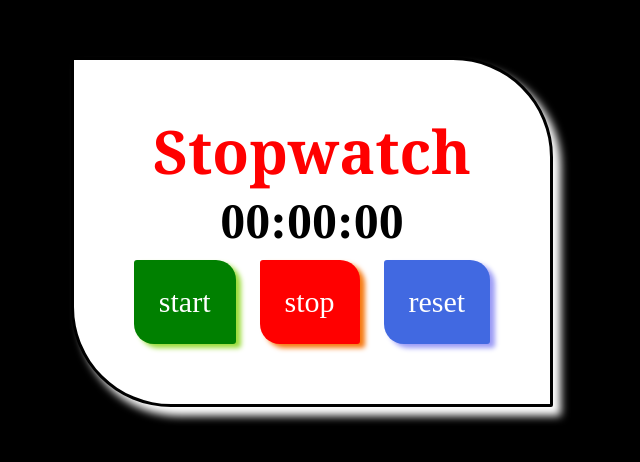
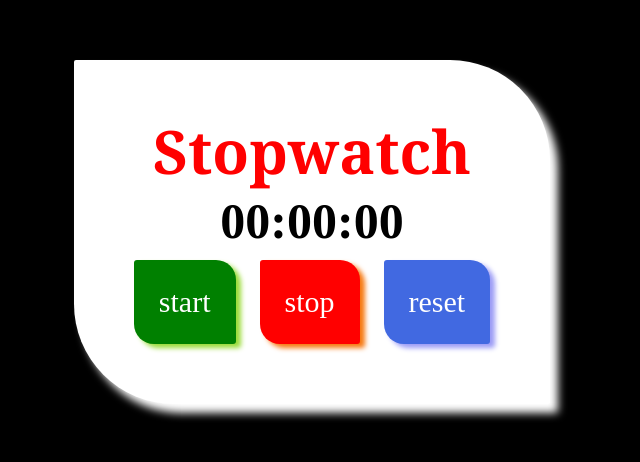
Before and after one commit to Prajaktapatil31/Stopwatch, a plain HTML site: page index.html in a window 1280 px wide. Shown: the part 168-630 px from the top of the page, without its empty margins (328-968 px from the left). Drawn offline with Linux system fonts and the light colour scheme.

Commit message:
style.css

```diff
--- a/style.css
+++ b/style.css
@@ -21,7 +21,7 @@ body {
     padding: 50px;
     border-radius: 2px 100px 2px 100px;
     border-style: solid;
-    border: 50%;
+    border: none;
     box-shadow: 8px 9px 8px white;
 }
 
```
